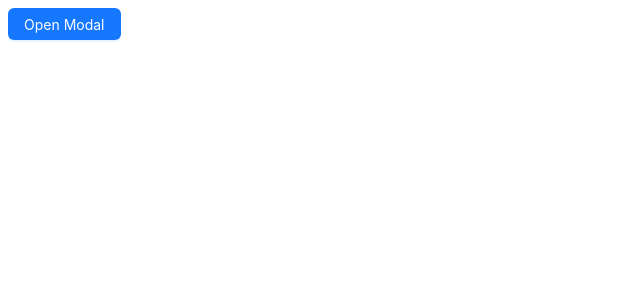
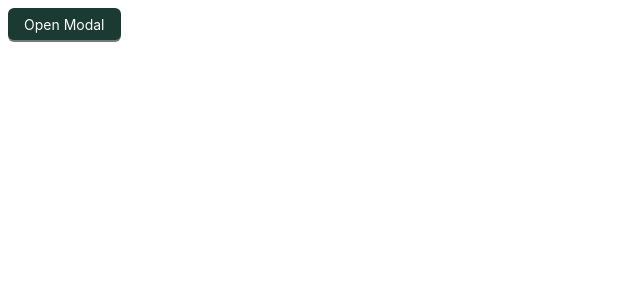
Before and after one commit to ha0min/ModalDemo, a Next.js app: page / in a window 1280 px wide. Shown: the top 300 px of the page, without its empty margins (0-640 px from the left). Built offline with nearby package versions, Linux system fonts and the light colour scheme.

Commit message:
style: update theme color according to the design of getbezel.com

```diff
--- a/src/pages/index.tsx
+++ b/src/pages/index.tsx
@@ -1,4 +1,4 @@
-import {Button, Col, Modal, Row, Skeleton, Alert, message} from 'antd';
+import {Button, Col, Modal, Row, Skeleton, Alert, message, ConfigProvider} from 'antd';
 import React, {useState} from 'react';
 import {CloseOutlined} from '@ant-design/icons';
 import {useDecision, useOrder} from "@/utils/common";
@@ -97,6 +97,13 @@ export default function Home() {
     }
 
     return (
+        <ConfigProvider
+            theme={{
+                token: {
+                    colorPrimary: '#1a3a32',
+                },
+            }}
+        >
             <div
             >
                 <Button type='primary' onClick={showModal}>
@@ -139,5 +146,6 @@ export default function Home() {
                     </Skeleton>
                 </Modal>
             </div>
+        </ConfigProvider>
     )
 }
```
Lines whose indentation alone changed are shown as unchanged.
